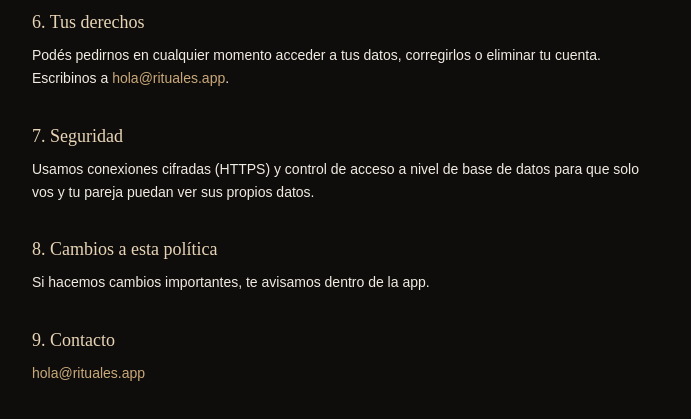
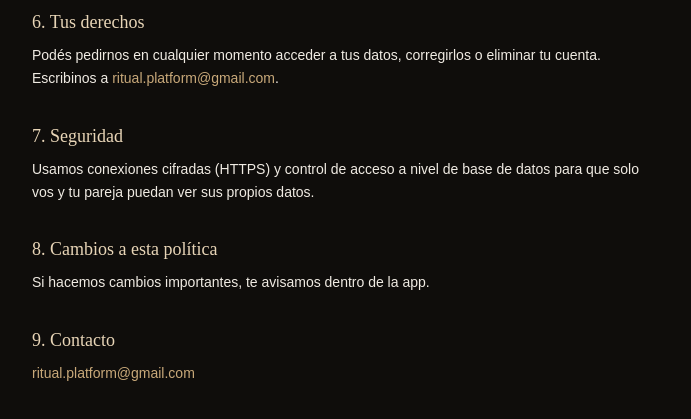
Before and after one commit to LuAGutierrez/Ritual-App, a Next.js app: page /privacidad in a window 1280 px wide. Shown: the part 940-1359 px from the top of the page, without its empty margins (292-983 px from the left). Built offline with nearby package versions, Linux system fonts and the light colour scheme.

Commit message:
Usar ritual.platform@gmail.com como email de contacto en privacidad/terminos

```diff
--- a/app/privacidad/page.tsx
+++ b/app/privacidad/page.tsx
@@ -74,8 +74,8 @@ export default function PrivacidadPage() {
           <p className="text-ritual-text font-body text-sm leading-relaxed">
             Podés pedirnos en cualquier momento acceder a tus datos, corregirlos o eliminar tu cuenta.
             Escribinos a{' '}
-            <a href="mailto:hola@rituales.app" className="text-ritual-gold hover:text-ritual-cream transition-colors">
-              hola@rituales.app
+            <a href="mailto:ritual.platform@gmail.com" className="text-ritual-gold hover:text-ritual-cream transition-colors">
+              ritual.platform@gmail.com
             </a>.
           </p>
         </section>
@@ -98,8 +98,8 @@ export default function PrivacidadPage() {
         <section className="space-y-2">
           <h2 className="font-display text-lg text-ritual-cream">9. Contacto</h2>
           <p className="text-ritual-text font-body text-sm leading-relaxed">
-            <a href="mailto:hola@rituales.app" className="text-ritual-gold hover:text-ritual-cream transition-colors">
-              hola@rituales.app
+            <a href="mailto:ritual.platform@gmail.com" className="text-ritual-gold hover:text-ritual-cream transition-colors">
+              ritual.platform@gmail.com
             </a>
           </p>
         </section>
--- a/app/terminos/page.tsx
+++ b/app/terminos/page.tsx
@@ -115,8 +115,8 @@ export default function TerminosPage() {
         <section className="space-y-2">
           <h2 className="font-display text-lg text-ritual-cream">12. Contacto</h2>
           <p className="text-ritual-text font-body text-sm leading-relaxed">
-            <a href="mailto:hola@rituales.app" className="text-ritual-gold hover:text-ritual-cream transition-colors">
-              hola@rituales.app
+            <a href="mailto:ritual.platform@gmail.com" className="text-ritual-gold hover:text-ritual-cream transition-colors">
+              ritual.platform@gmail.com
             </a>
           </p>
         </section>
```
